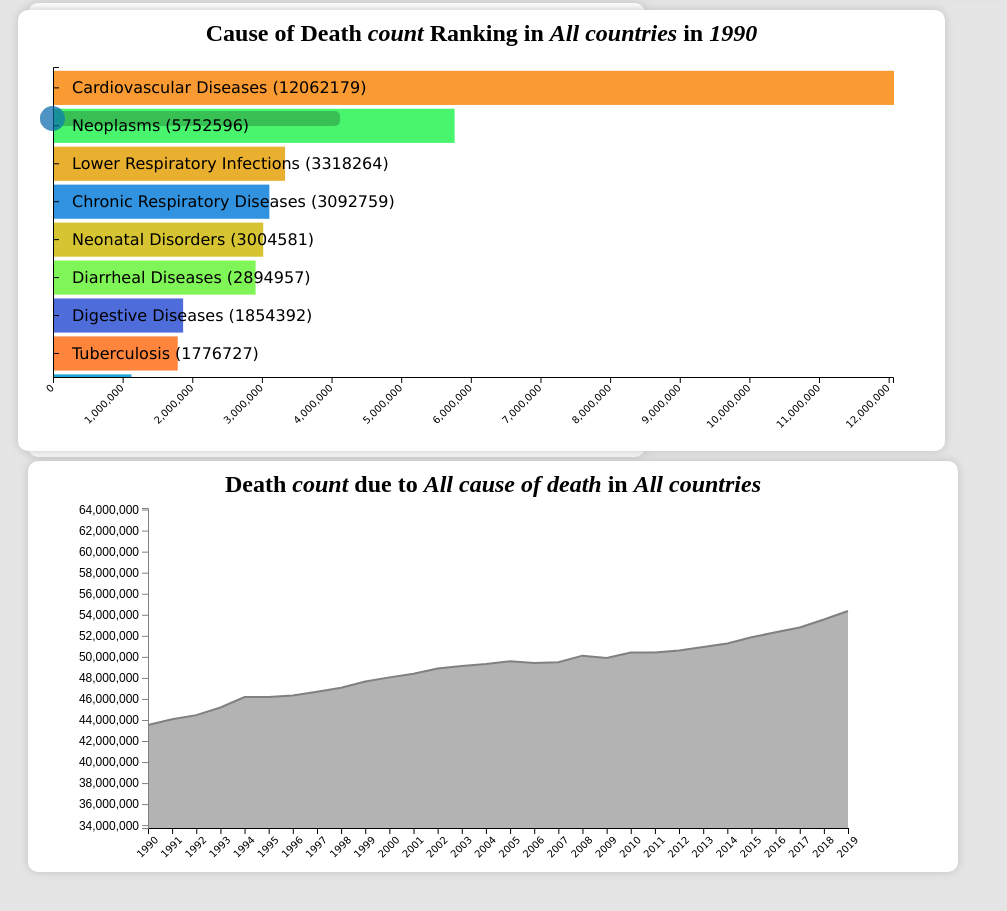
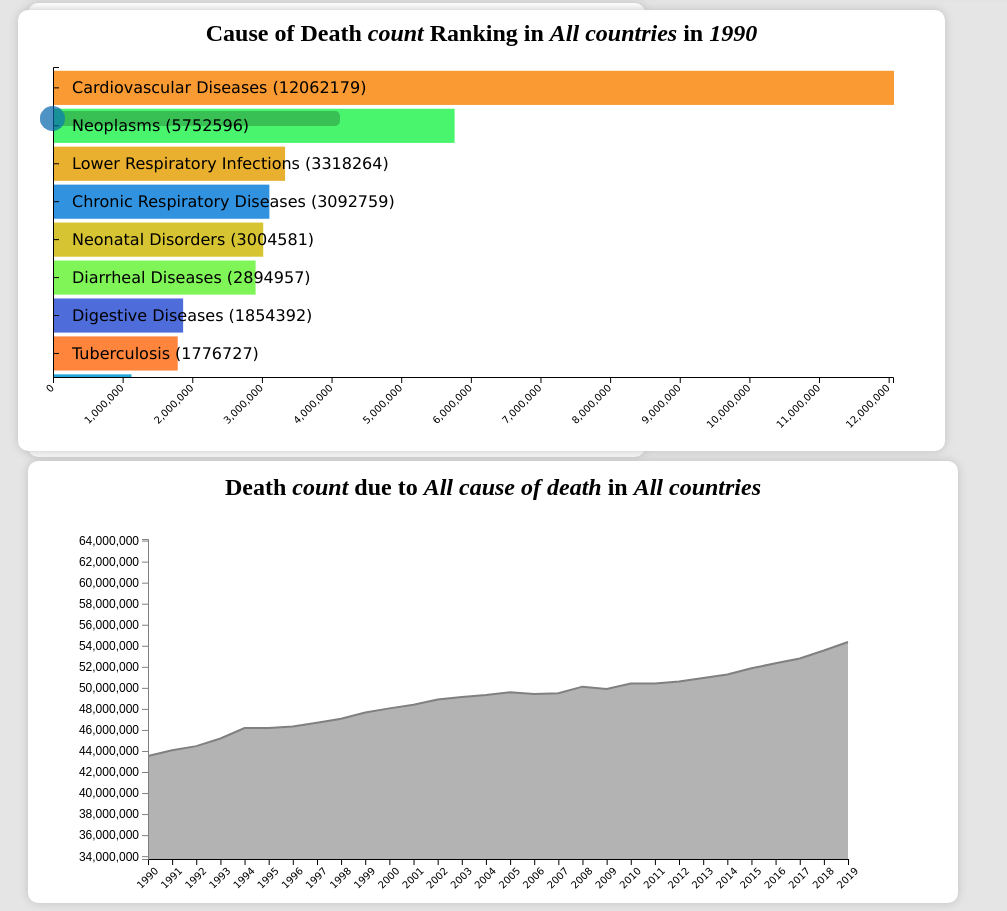
Before and after one commit to hsuanyu414/NTNU_data_visualization, a plain HTML site: page index.html in a window 1280 px wide. Shown: the part 478-1389 px from the top of the page, without its empty margins (0-1007 px from the left). Before the commit the page ends 1358 px from the top, so only its background shows below. Drawn offline with nearby package versions, Linux system fonts and the light colour scheme.

Commit message:
[221220] css patch box align

```diff
--- a/index.css
+++ b/index.css
@@ -203,13 +203,15 @@ body {
   text-align: center;
   font-size: 1.5em;
   font-weight: bold;
-
 }
 
 .line-chart-title {
   text-align: center;
   font-size: 1.5em;
   font-weight: bold;
+  position: relative;
+  top: 3px;
+  min-height: 58px;
 }
 
 span {
```
